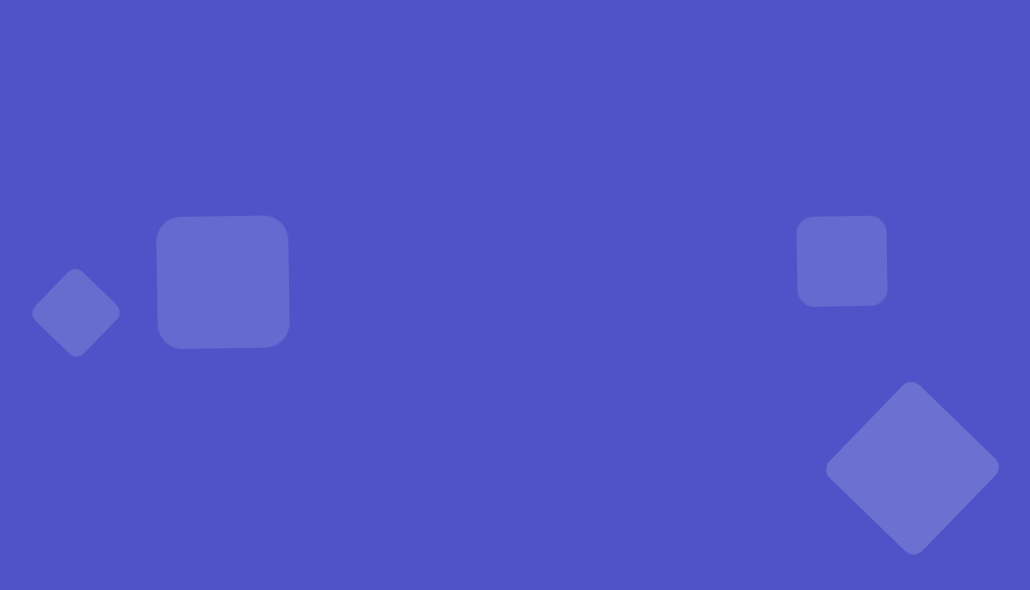
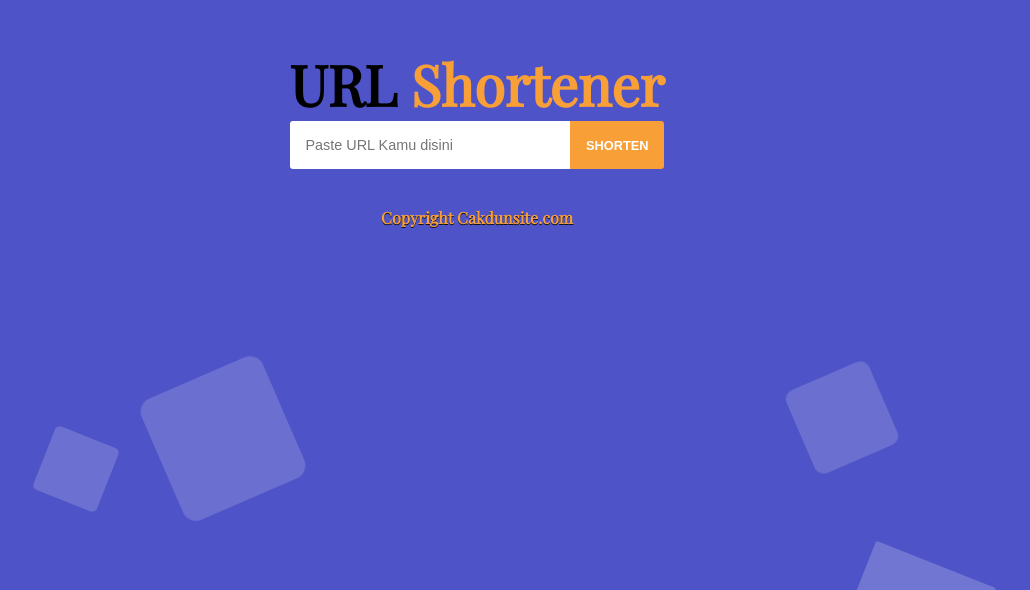
Before and after one commit to Nofrisdan/short-link-app, a React (Create React App) app: page / in a window 1280 px wide. Shown: the part 210-800 px from the top of the page, without its empty margins (163-1193 px from the left). Built offline with nearby package versions, Linux system fonts and the light colour scheme.

Commit message:
Modifikasi Copyright.jsx

```diff
--- a/src/App.jsx
+++ b/src/App.jsx
@@ -2,11 +2,13 @@ import React from "react";
 import "./app.css";
 import InputShortener from "./Component/InputShortener";
 import BackgroundAnimate from "./Component/BackgroundAnimate";
+import Copyright from "./Component/Copyright";
 function App() {
   return (
     <div className="container">
       <InputShortener />
       <BackgroundAnimate />
+      <Copyright />
     </div>
   );
 }
--- a/src/Component/Copyright.jsx
+++ b/src/Component/Copyright.jsx
@@ -1,7 +1,7 @@
 import React from "react";
 
 function Copyright() {
-  return <div className="copy"></div>;
+  return <span className="copy">Copyright Cakdunsite.com</span>;
 }
 
 export default Copyright;
--- a/src/app.css
+++ b/src/app.css
@@ -50,6 +50,15 @@
   cursor: pointer;
 }
 
+/* copy */
+.copy {
+  font-family: "Oswald", sans-serif;
+  font-family: "Playfair Display", serif;
+  color: var(--primary-color);
+  text-shadow: 0px 1px rgb(15, 15, 15);
+  font-weight: bold;
+}
+
 /* background animate */
 @keyframes animate {
   0% {
@@ -74,6 +83,7 @@
   padding: 0;
   background: #4e54c8;
   overflow: hidden;
+  z-index: -1;
 }
 .background li {
   position: absolute;
```
